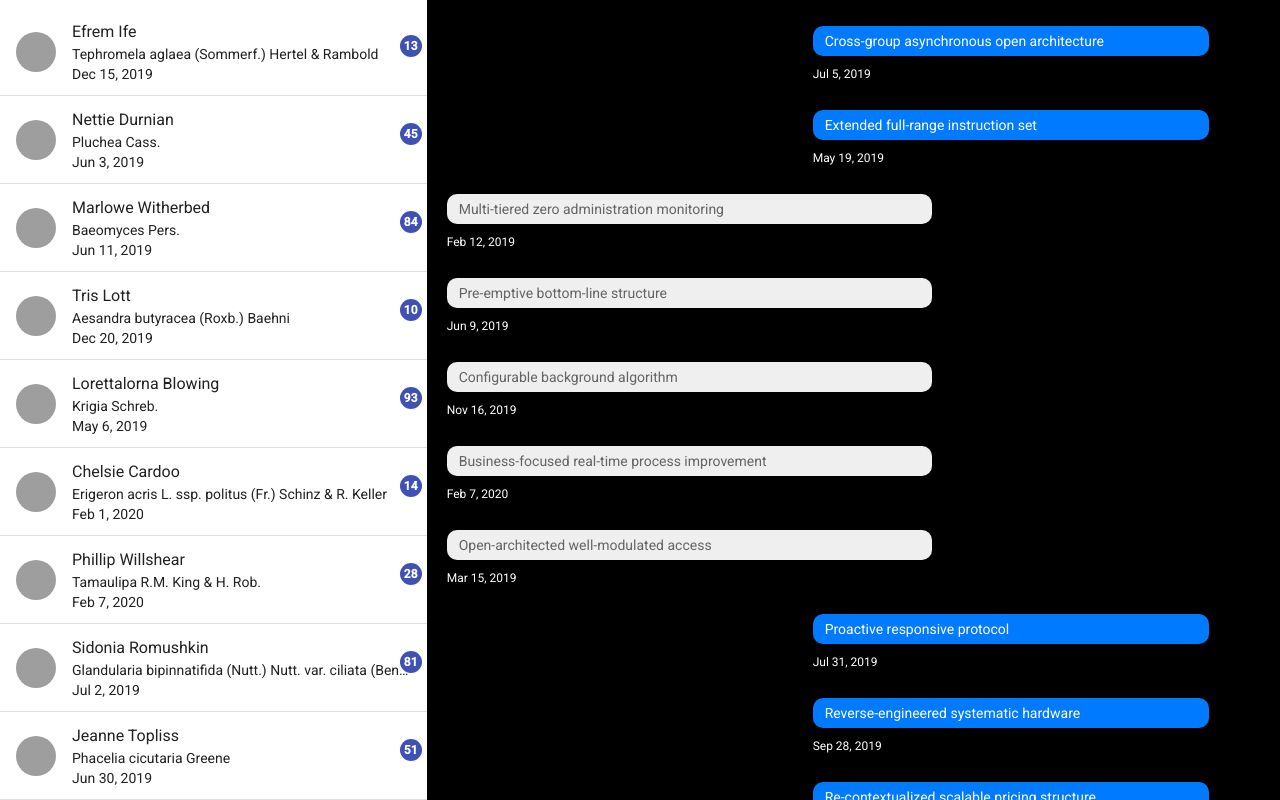
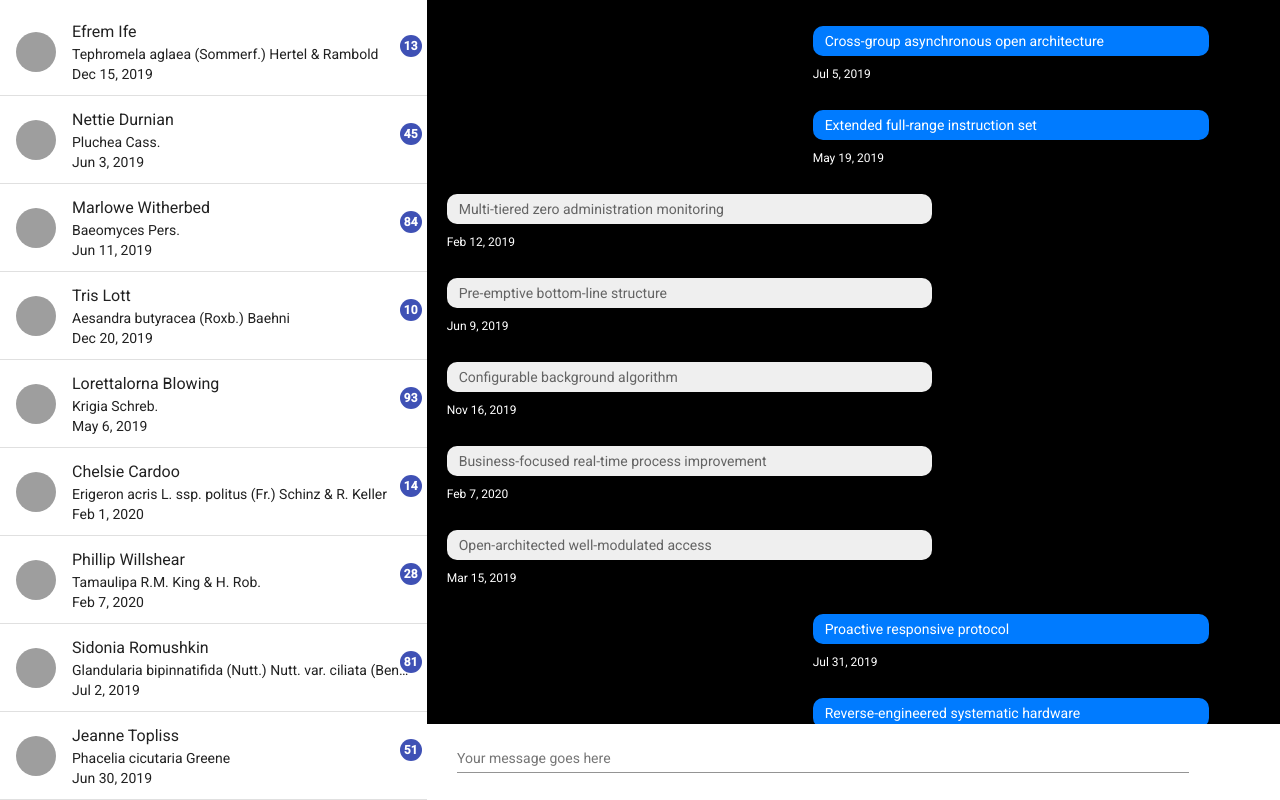
Before and after one commit to chethan477/angular-chat-app, an Angular app: page / in a window 1280 px wide. Built offline with nearby package versions, Linux system fonts and the light colour scheme; grey boxes are pictures that could not be loaded.

Commit message:
feat(chat-action-bar): add action bar to send msgs
[WIP]
* Add action bar to send messages(only UI)

* Actual functionality to be implemented

```diff
--- a/src/app/app.component.css
+++ b/src/app/app.component.css
@@ -14,3 +14,9 @@
     overflow-x: hidden;
     background-color: black;
 }
+
+.chat-action-bar-container {
+    position: fixed;
+    bottom: 0;
+    width: 100%;
+}
--- a/src/app/app.component.html
+++ b/src/app/app.component.html
@@ -15,6 +15,11 @@
         <app-contact-list></app-contact-list>
     </div>
     <div class="chat-window-container">
-        <app-chat-window></app-chat-window>
+        <div class="chat-messages-container">
+            <app-chat-window></app-chat-window>
+        </div>
+        <div class="chat-action-bar-container">
+            <app-chat-action-bar></app-chat-action-bar>
+        </div>
     </div>
 </div>
--- a/src/app/app.module.ts
+++ b/src/app/app.module.ts
@@ -9,15 +9,18 @@ import { MatListModule } from '@angular/material/list';
 import { MatBadgeModule } from '@angular/material/badge';
 import { MatCardModule } from '@angular/material/card';
 import { MatGridListModule } from '@angular/material/grid-list';
+import { MatInputModule } from '@angular/material/input';
 
 import { ContactListComponent } from './contact-list/contact-list.component';
 import { ChatWindowComponent } from './chat-window/chat-window.component';
+import { ChatActionBarComponent } from './chat-action-bar/chat-action-bar.component';
 
 @NgModule({
   declarations: [
     AppComponent,
     ContactListComponent,
     ChatWindowComponent,
+    ChatActionBarComponent,
   ],
   imports: [
     BrowserModule,
@@ -26,7 +29,8 @@ import { ChatWindowComponent } from './chat-window/chat-window.component';
     MatListModule,
     MatBadgeModule,
     MatCardModule,
-    MatGridListModule
+    MatGridListModule,
+    MatInputModule
   ],
   providers: [],
   bootstrap: [AppComponent]
--- /dev/null
+++ b/src/app/chat-action-bar/chat-action-bar.component.css
@@ -0,0 +1,8 @@
+.action-bar {
+    background: white;
+    padding: 10px 30px;
+}
+
+.form-field {
+    width: 60%;
+}
--- /dev/null
+++ b/src/app/chat-action-bar/chat-action-bar.component.html
@@ -0,0 +1,8 @@
+<div class="action-bar">
+    <form>
+        <mat-form-field class="form-field">
+            <mat-label>Your message goes here</mat-label>
+            <input matInput placeholder="start typing...">
+        </mat-form-field>
+    </form>
+</div>
--- /dev/null
+++ b/src/app/chat-action-bar/chat-action-bar.component.ts
@@ -0,0 +1,15 @@
+import { Component, OnInit } from '@angular/core';
+
+@Component({
+  selector: 'app-chat-action-bar',
+  templateUrl: './chat-action-bar.component.html',
+  styleUrls: ['./chat-action-bar.component.css']
+})
+export class ChatActionBarComponent implements OnInit {
+
+  constructor() { }
+
+  ngOnInit(): void {
+  }
+
+}
```
Also changed, not shown: 1 other file (tests, documents, lock files or other folders).
